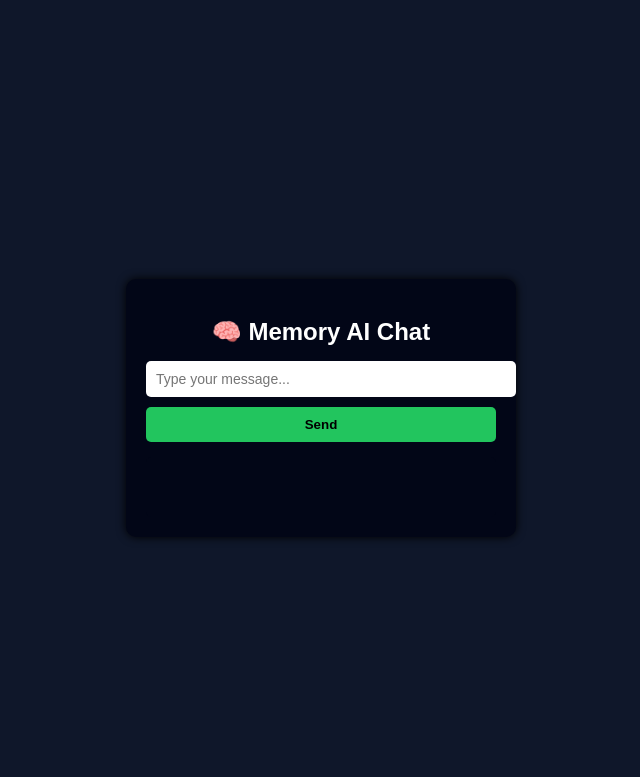
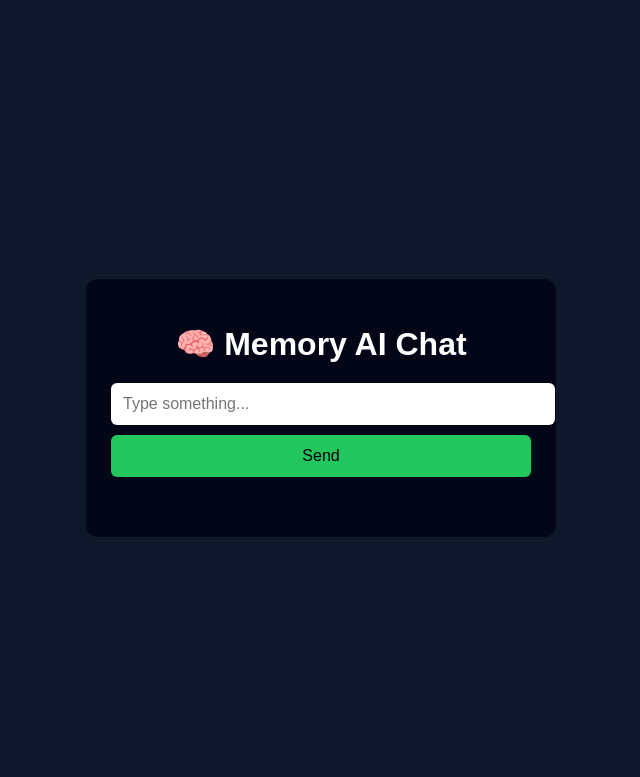
Before and after one commit to Poorani2212/memory-ai-project, a Python web app: template templates/index.html in a window 1280 px wide. Shown: the top 777 px of the page, without its empty margins (319-959 px from the left). Run offline with Jinja, Linux system fonts and the light colour scheme; the template is opened without the code that fills it, so the values that code supplies are empty.

Commit message:
Update index.html

```diff
--- a/templates/index.html
+++ b/templates/index.html
@@ -1,107 +1,104 @@
 <!DOCTYPE html>
 <html lang="en">
 <head>
-    <meta charset="UTF-8">
+  <meta charset="UTF-8" />
   <title>Memory AI Chat</title>
+  <meta name="viewport" content="width=device-width, initial-scale=1.0">
+
   <style>
     body {
-            font-family: Arial, sans-serif;
       background: #0f172a;
       color: white;
+      font-family: Arial, sans-serif;
       display: flex;
       justify-content: center;
       align-items: center;
       height: 100vh;
     }
-
-        .chat-box {
+    .box {
+      width: 100%;
+      max-width: 420px;
       background: #020617;
-            padding: 20px;
-            border-radius: 10px;
-            width: 350px;
-            box-shadow: 0 0 10px #000;
+      padding: 25px;
+      border-radius: 12px;
+      text-align: center;
     }
-
-        h2 {
-            text-align: center;
-            margin-bottom: 15px;
+    h1 {
+      margin-bottom: 20px;
     }
-
     input {
       width: 100%;
-            padding: 10px;
-            border-radius: 5px;
+      padding: 12px;
+      font-size: 16px;
+      border-radius: 6px;
       border: none;
-            margin-bottom: 10px;
-            font-size: 14px;
+      outline: none;
     }
-
     button {
+      margin-top: 10px;
       width: 100%;
-            padding: 10px;
+      padding: 12px;
+      font-size: 16px;
+      background: #22c55e;
       border: none;
-            border-radius: 5px;
-            background: #22c55e;
-            color: black;
-            font-weight: bold;
+      border-radius: 6px;
       cursor: pointer;
     }
-
     button:hover {
       background: #16a34a;
     }
-
-        #response {
+    #reply {
       margin-top: 15px;
-            background: #020617;
-            padding: 10px;
-            border-radius: 5px;
-            font-size: 14px;
-            min-height: 40px;
+      color: #38bdf8;
+      min-height: 20px;
     }
   </style>
 </head>
 
 <body>
-
-<div class="chat-box">
-    <h2>🧠 Memory AI Chat</h2>
+  <div class="box">
+    <h1>🧠 Memory AI Chat</h1>
 
     <input
+      id="msg"
       type="text"
-        id="message"
-        placeholder="Type your message..."
+      placeholder="Type something..."
     />
 
-    <button onclick="sendMessage()">Send</button>
+    <button onclick="sendMsg()">Send</button>
 
-    <div id="response"></div>
+    <div id="reply"></div>
   </div>
+
   <script>
-async function sendMessage() {
-  const input = document.getElementById("userInput");
-  const message = input.value.trim();
-  if (!message) return;
+    async function sendMsg() {
+      const input = document.getElementById("msg");
+      const replyBox = document.getElementById("reply");
+
+      const text = input.value.trim();
+      if (!text) {
+        replyBox.innerText = "⚠️ Type something first";
+        return;
+      }
+
+      replyBox.innerText = "⏳ Thinking...";
 
       try {
-    const response = await fetch("https://memory-ai-project-1.onrender.com/chat", {
+        const res = await fetch("/chat", {
           method: "POST",
           headers: {
             "Content-Type": "application/json"
           },
-      body: JSON.stringify({ message: message })
+          body: JSON.stringify({ message: text })
         });
 
-    const data = await response.json();
-    document.getElementById("response").innerText = data.reply || "No response";
-  } catch (error) {
-    document.getElementById("response").innerText =
-      "Error: Backend connect again";
+        const data = await res.json();
+        replyBox.innerText = data.response || "No response";
+        input.value = "";
+      } catch (err) {
+        replyBox.innerText = "❌ Backend connection failed";
       }
-
-  input.value = "";
     }
   </script>
-
 </body>
 </html>
```
Lines whose indentation alone changed are shown as unchanged.
